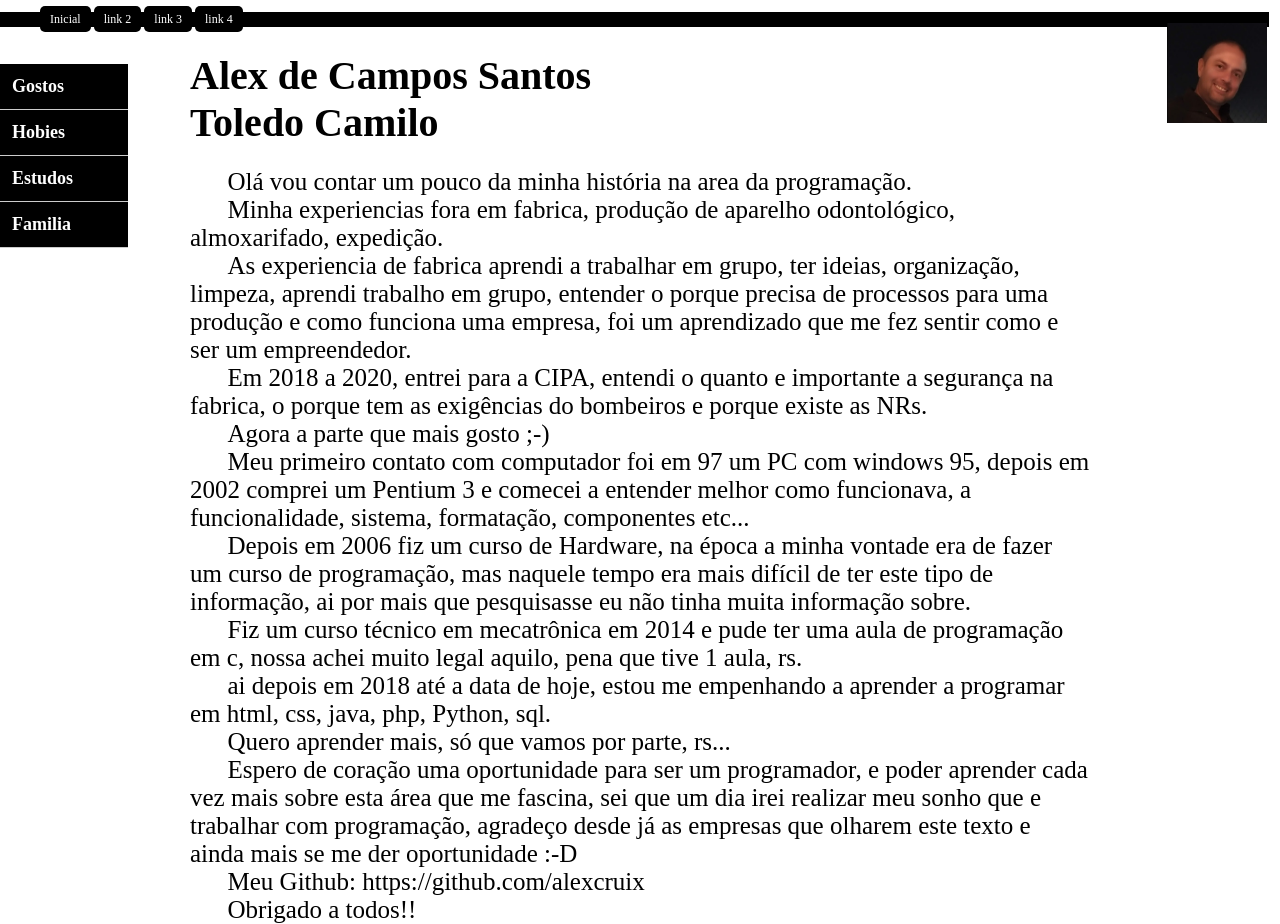
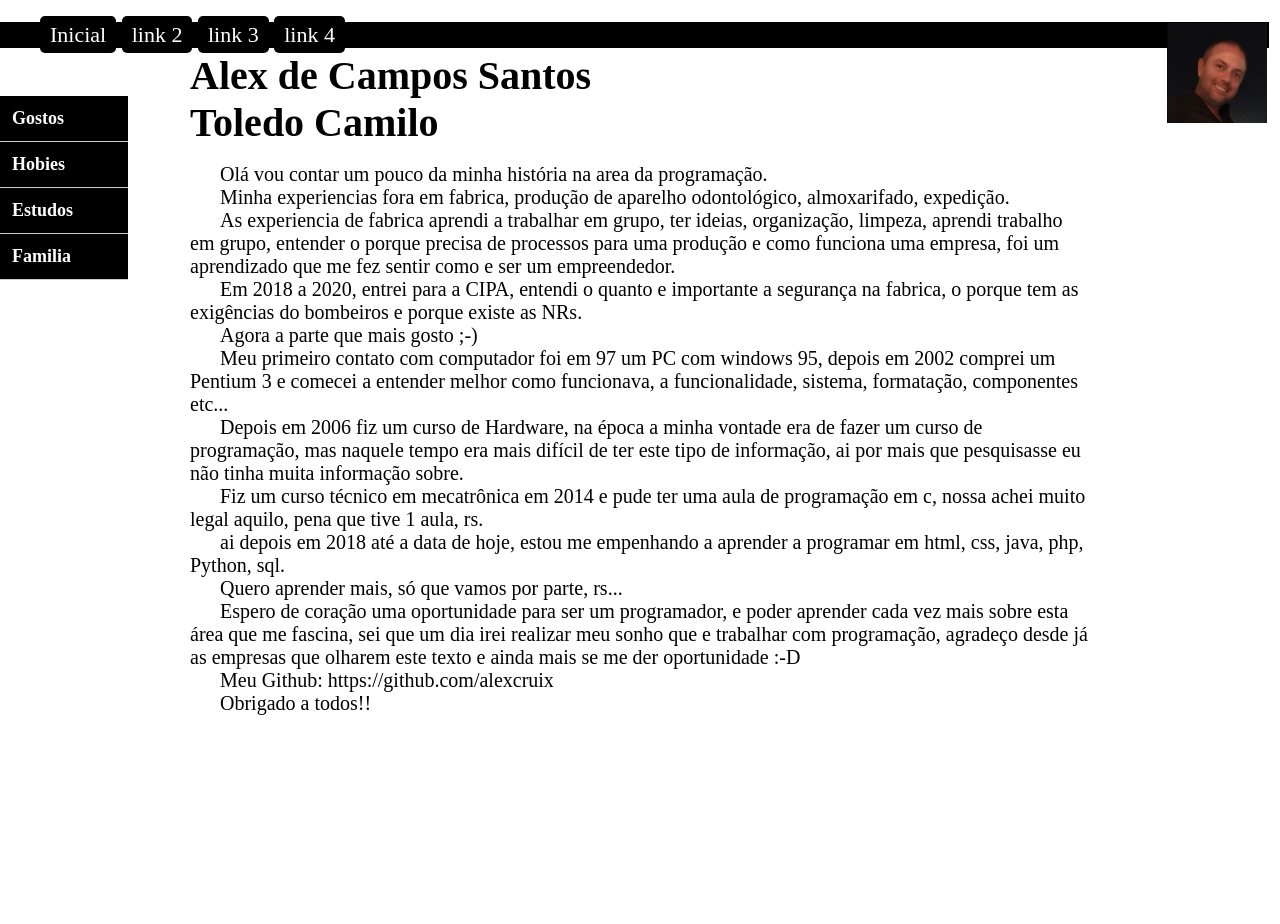
Before and after one commit to alexcruix/Meu-Blog, a PHP site: page / in a window 1280 px wide. After the commit the page ends 715 px from the top, so only its background shows below. Run offline with PHP 8.4, Linux system fonts and the light colour scheme.

Commit message:
Update style.css

```diff
--- a/css/style.css
+++ b/css/style.css
@@ -220,7 +220,7 @@ body {
         height: 100px;
     }
     .sobre{
-        font-size: 25px;
+        font-size: 20px;
         position: absolute;
         top: 125px;
     }
@@ -245,8 +245,15 @@ body {
         max-width: 800px;
     }
     .menu ul {
-        font-size: 12px;
+        font-size: 22px;
         width: 96%;
+    }
+
+    .menu-vertical ul{
+        font-size: 18px;
+        display: grid;
+        top: 6%;
+        float: left;
     }
 }
 
@@ -373,7 +380,7 @@ li a:hover {
 
 .menu-vertical ul{
     margin: 0%;
-    top: 8%;
+    top: 12%;
     width: 10%;
     padding: 0%;
     float: left;
```
